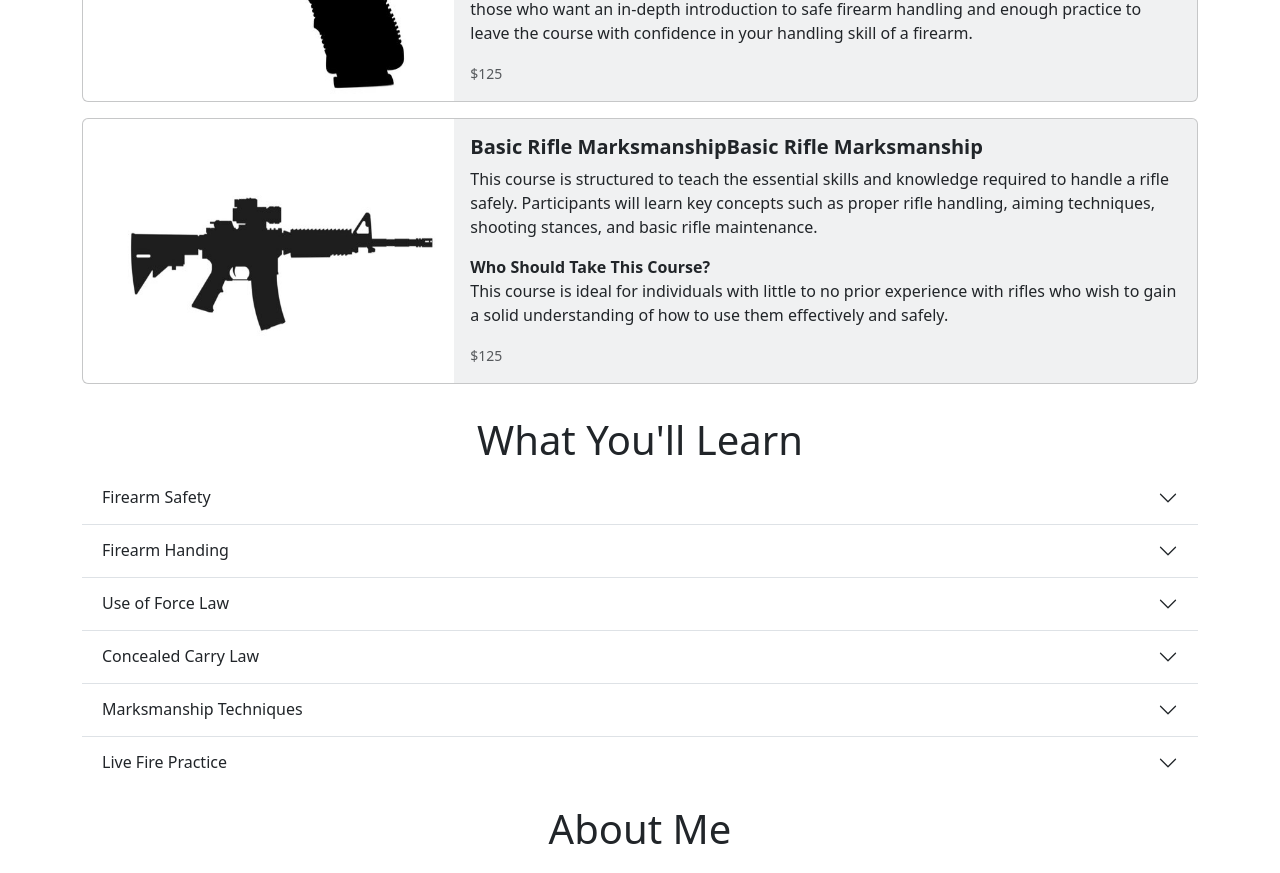
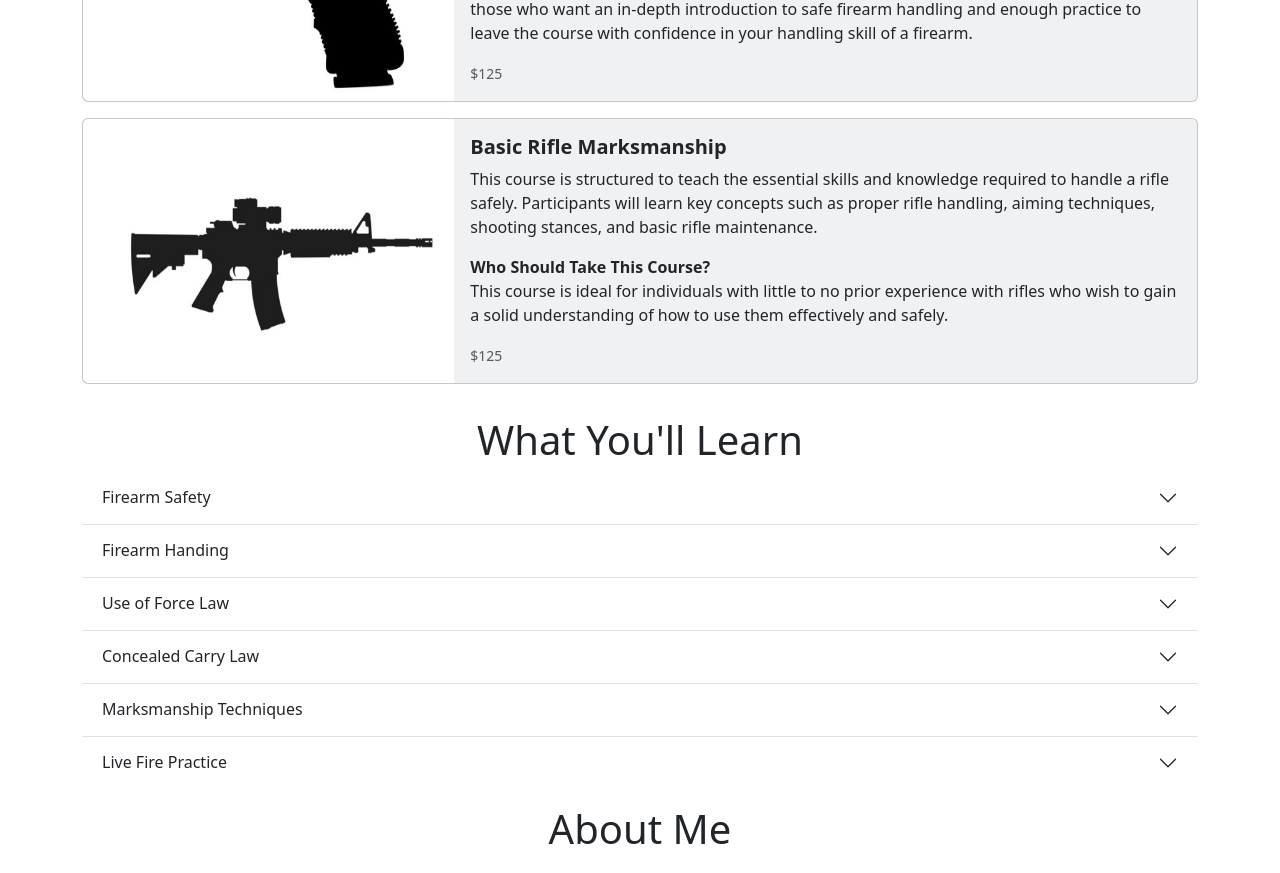
Before and after one commit to amirakins/RDA-Security-Training, a React (Vite) app in the folder rda-security-training/: page / in a window 1280 px wide. Shown: the part 1360-2233 px from the top of the page. Built offline with nearby package versions, Linux system fonts and the light colour scheme.

Commit message:
fix typo "basic rifle"

```diff
--- a/rda-security-training/src/components/BookClass.jsx
+++ b/rda-security-training/src/components/BookClass.jsx
@@ -23,7 +23,7 @@ function BookClass() {
       <CourseCard
         link="/waiver"
         img={Ar15}
-        name="Basic Rifle MarksmanshipBasic Rifle Marksmanship"
+        name="Basic Rifle Marksmanship"
         desc="This course is structured to teach the essential skills and knowledge required to handle a rifle safely.
         Participants will learn key concepts such as proper rifle handling, aiming techniques, shooting stances, and basic rifle maintenance."
         who="This course is ideal for individuals with little to no prior experience with rifles who wish to gain a solid understanding of how to use them effectively and safely."
```
